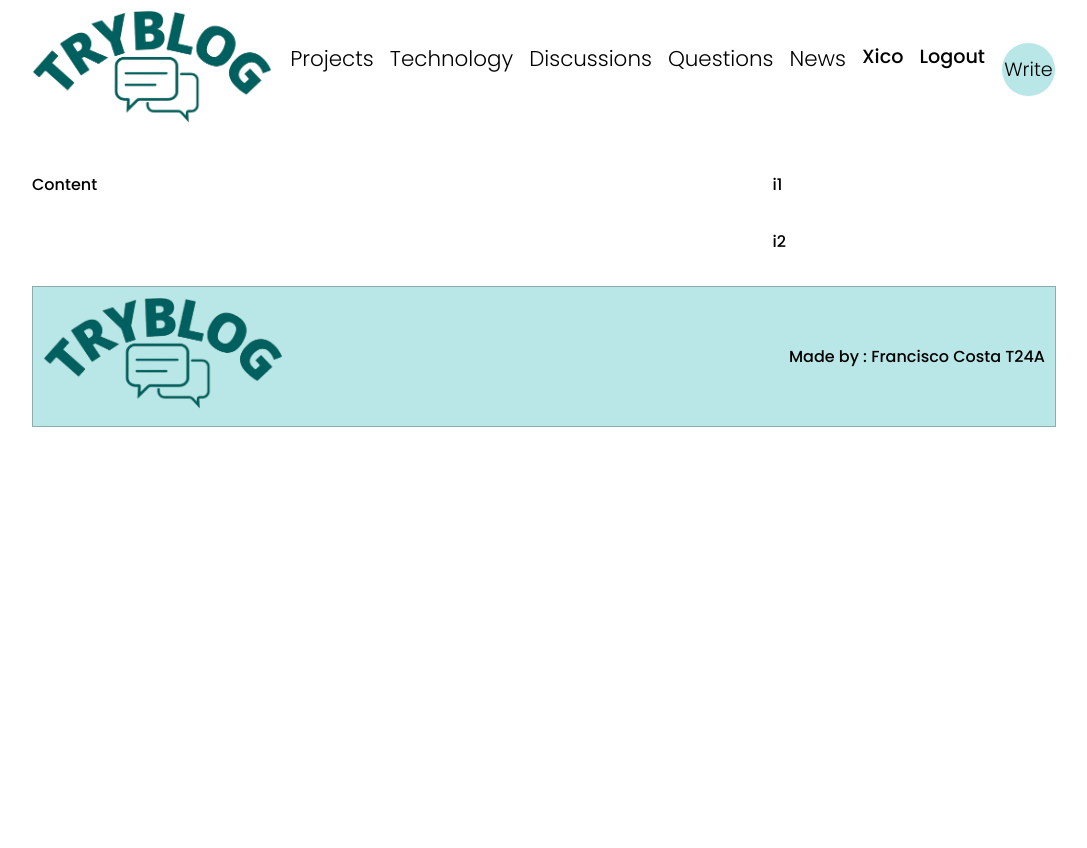
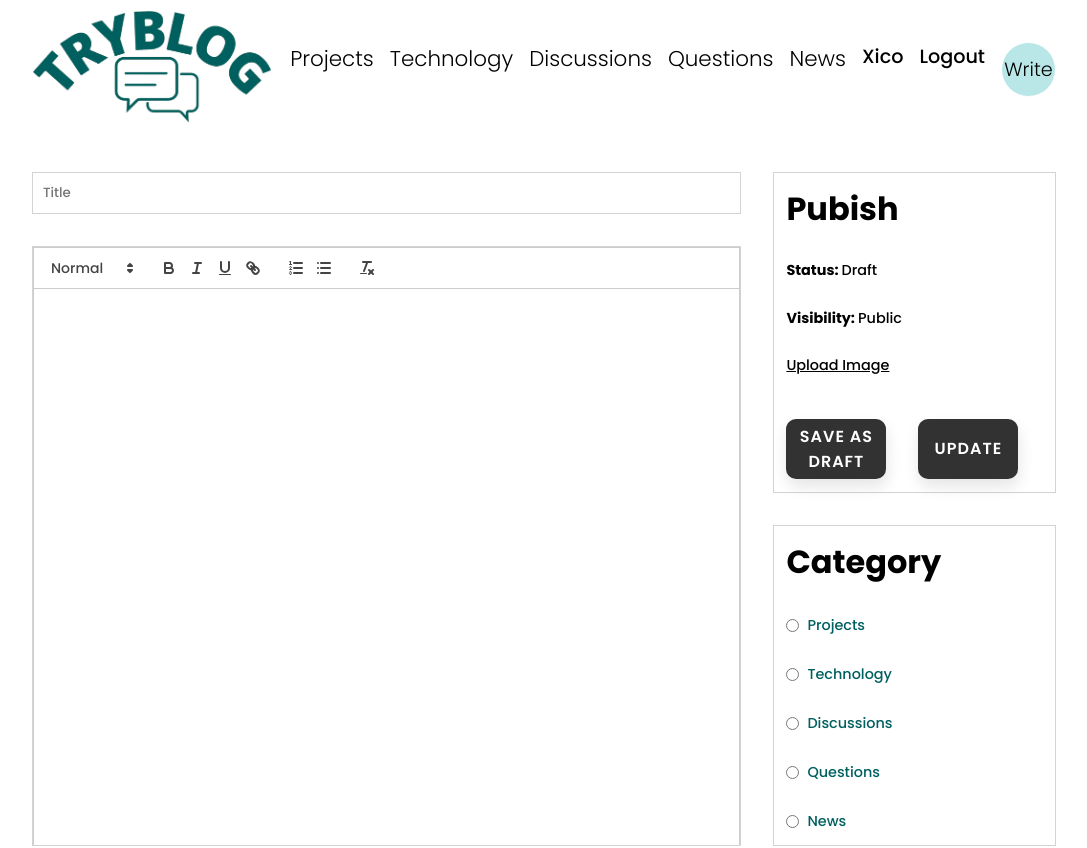
Before and after one commit to FranciscoCosta/TryBlog, a React (Create React App) app in the folder client/: page /write in a window 1280 px wide. Shown: the top 848 px of the page, without its empty margins (96-1183 px from the left). Before the commit the page ends 800 px from the top, so only its background shows below. Built offline with nearby package versions, Linux system fonts and the light colour scheme.

Commit message:
Feat:Finished Write page and css

```diff
--- a/client/src/Pages/Write/Write.jsx
+++ b/client/src/Pages/Write/Write.jsx
@@ -1,19 +1,61 @@
-import React from 'react'
+import React, { useState } from 'react';
+import ReactQuill from 'react-quill';
+import 'react-quill/dist/quill.snow.css';
 import { Footer } from '../../Components/Footer/Footer'
 import { Header } from '../../Components/Header/Header'
 import './Write.scss'
 
 export const Write = () => {
+  const [value, setValue] = useState('');
   return (
     <div>
       <Header/>
       <div className='Write'>
         <div className="Write__content">
-          Content
+          <input type="text" placeholder='Title'/>
+          <div className="Write__editor-container">
+          <ReactQuill theme="snow" className='Write__editor-box' value={value} onChange={setValue} />
+          </div>
         </div>
         <div className="Write__menu">
-          <div className="Write__item1">i1</div>
-          <div className="Write__item1">i2</div>
+          <div className="Write__item">
+            <h1>Pubish</h1>
+            <span>
+              <b>Status: </b> Draft
+            </span>
+            <span>
+              <b>Visibility: </b> Public
+            </span>
+            <input type="file" name='' style={{ display:"none" }} id='file'/>
+            <label  className="file" htmlFor="file">Upload Image</label>
+            <div className="Write__menu-buttons">
+              <button className='Save__button'>Save as Draft</button>
+              <button className='Update__button'>Update</button>
+            </div>
+          </div>
+          <div className="Write__item">
+            <h1>Category</h1>
+            <div className="Write__item-cat">
+              <input type="radio" name='cat' value="projects" id='projects'/>
+              <label htmlFor="projects">Projects</label>
+            </div>
+            <div className="Write__item-cat">
+              <input type="radio" name='cat' value="technology" id='technology'/>
+              <label htmlFor="technology">Technology</label>
+            </div>
+            <div className="Write__item-cat">
+              <input type="radio" name='cat' value="discussions" id='discussions'/>
+              <label htmlFor="discussions">Discussions</label>
+            </div>
+            <div className="Write__item-cat">
+              <input type="radio" name='cat' value="questions" id='questions'/>
+              <label htmlFor="questions">Questions</label>
+            </div>
+            <div className="Write__item-cat">
+              <input type="radio" name='cat' value="news" id='news'/>
+              <label htmlFor="news">News</label>
+            </div>
+          </div>
         </div>
       </div>
       <Footer/>
--- a/client/src/Pages/Write/Write.scss
+++ b/client/src/Pages/Write/Write.scss
@@ -5,11 +5,90 @@
 
     .Write__content{
         flex: 5;
+        display: flex;
+        flex-direction: column;
+        gap: 2rem;
+
+        input{
+            padding: 10px;
+            border: 1px solid lightgray;
+        }
+        .Write__editor-container{
+            height: 600px;
+
+            .Write__editor-box{
+                height: 100%;
+                border: 1px solid lightgray;
+                overflow-y: scroll;
+            }
+        }
     }
     .Write__menu{
         flex: 2;
         display: flex;
         flex-direction: column;
         gap: 2rem;
+
+        .Write__item{
+            border: 1px solid lightgrey;
+            padding: 0.8rem;
+            flex: 1;
+            display: flex;
+            gap: 0.2rem;
+            flex-direction: column;
+            align-items: flex-start;
+            justify-content: space-between;
+            font-size: 0.9rem;
+            color: var(--lightdark);
+
+        h1{
+            font-size: 2rem;
+        }
+        .file{
+            text-decoration: underline;
+        }
+        .Write__menu-buttons{
+            display: flex;
+            align-items: center;
+            justify-content: center;
+            gap: 2rem;
+
+            button {
+                align-items: center;
+                align-self: center;
+                background-color: var(--lightblack);
+                border: none;
+                border-radius: 10px;
+                box-shadow: 1px 8px 15px rgba(0, 0, 0, 0.1);
+                color: white;
+                cursor: pointer;
+                display: flex;
+                font-size: 1rem;
+                font-weight: 600;
+                height: 60px;
+                justify-content: center;
+                letter-spacing: 1px;
+                margin-top: 1rem;
+                outline: none;
+                text-transform: uppercase;
+                transition: all 0.3s ease 0s;
+                width: 100px;
+
+                &:hover{
+                    transition: 0.5s all ease;
+                    transform: translateY(-10px);
+                    color: var(--lightblack);
+                    background-color: var(--lightgreen);
+                    border: 1px solid rgba(0, 0, 0, 0.25);
+                }
+            }
+        }
+    .Write__item-cat{
+        display: flex;
+        gap: 0.5rem;
+        color: var(--darkteal);
+
+    }
+    }
     }
 }
```
